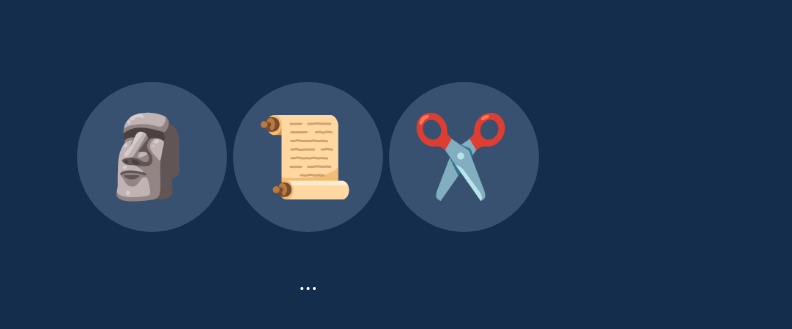
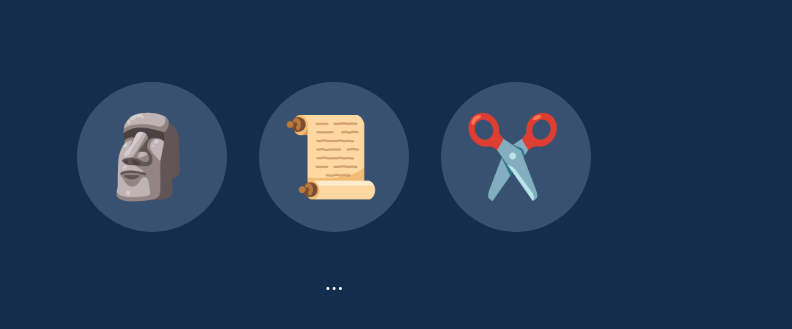
Before and after one commit to dchaciin/Rock-Paper-Scissors, a website built with Vite: page index.html in a window 1280 px wide. Both pictures are taken after a click on the button "Start". Shown: the part 239-568 px from the top of the page, without its empty margins (244-1036 px from the left). Built offline with nearby package versions, Linux system fonts and the light colour scheme.

Commit message:
We add gap

```diff
--- a/index.html
+++ b/index.html
@@ -30,13 +30,14 @@
             <button>Restart</button>
         </div>
         <div class="match fadeOut">
+
             <div>
                 <button data-btn class="btn">🗿 </button>
                 <button data-btn class="btn">📜 </button>
                 <button data-btn class="btn">✂️ </button>
-                <div class="result">...</div>
+
             </div>
+            <div class="result">...</div>
             </div>
-
 </body>
 </html>
--- a/src/style.css
+++ b/src/style.css
@@ -63,6 +63,7 @@ body{
   top: 40%;
   left: 25%;
   transition: opacity 0.5s ease;
+
 }
 
 
@@ -122,3 +123,8 @@ h1 {
     border: none;
     border-radius: 20%;
    cursor: pointer;}
+
+   .match > div {
+    display: flex;
+    gap: 30px;
+   }
```
